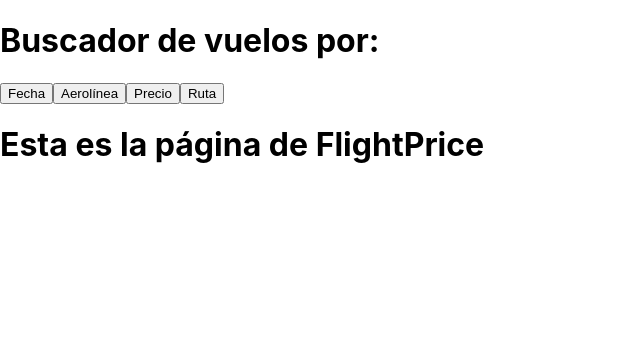
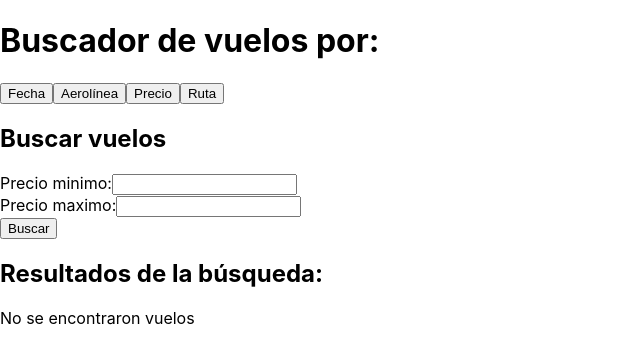
Before and after one commit to FerneyMontoya6/lab-01-arq-software, a React (Create React App) app in the folder vuelo-front/: page / in a window 1280 px wide. Both pictures are taken after a click on the button "Precio". Shown: the top 362 px of the page, without its empty margins (0-640 px from the left). Built offline with nearby package versions, Linux system fonts and the light colour scheme.

Commit message:
Componente price y route listos

```diff
--- a/vuelo-front/src/FlightPrice/FlightPrice.js
+++ b/vuelo-front/src/FlightPrice/FlightPrice.js
@@ -1,11 +1,73 @@
-import React from 'react'
+import React, { useState } from "react";
+import axios from "axios";
 
 function FlightPrice() {
-    return (
-        <div>
-            <h1>Esta es la página de FlightPrice</h1>
-        </div>
-    )
+  const [startPrice, setStartPrice] = useState("");
+  const [endPrice, setEndPrice] = useState("");
+  const [flights, setFlights] = useState([]);
+  const [loading, setLoading] = useState(false);
+
+  const handleSearch = async () => {
+    setLoading(true);
+
+    try {
+      const response = await axios.get(
+        `http://localhost:8080/flights/searchbyprice?startPrice=${startPrice}&endPrice=${endPrice}`
+      );
+
+      setFlights(response.data);
+    } catch (error) {
+      console.log("Error en la carga de datos de vuelo" + error);
+    }
+
+    setLoading(false);
+  };
+
+  return (
+    <>
+      <h2>Buscar vuelos</h2>
+      <div>
+        <label>Precio minimo:</label>
+        <input
+          type="Price"
+          value={startPrice}
+          onChange={(e) => setStartPrice(e.target.value)}
+        ></input>
+      </div>
+      <div>
+        <label>Precio maximo:</label>
+        <input
+          type="Price"
+          value={endPrice}
+          onChange={(e) => setEndPrice(e.target.value)}
+        ></input>
+      </div>
+      <button onClick={handleSearch}>Buscar</button>
+
+      {loading && <p>Cargando...</p>}
+
+      <h2>Resultados de la búsqueda:</h2>
+      {flights.length > 0 ? (
+        <ul>
+          {flights.map((flight, index) => (
+            <li key={index}>
+              {Object.keys(flight).map((key) => (
+                <div key={key}>
+                  {`${key}: ${
+                    typeof flight[key] === "object"
+                      ? JSON.stringify(flight[key])
+                      : flight[key]
+                  }`}
+                </div>
+              ))}
+            </li>
+          ))}
+        </ul>
+      ) : (
+        <p>No se encontraron vuelos</p>
+      )}
+    </>
+  );
 }
 
 export { FlightPrice };
--- a/vuelo-front/src/FlightRoute/FlightRoute.js
+++ b/vuelo-front/src/FlightRoute/FlightRoute.js
@@ -1,11 +1,73 @@
-import React from 'react'
+import React, { useState } from "react";
+import axios from "axios";
 
 function FlightRoute() {
-    return (
-        <div>
-            <h1>Esta es la página de FlightRoute</h1>
-        </div>
-    )
+  const [origin, setOrigin] = useState("");
+  const [destination, setDestination] = useState("");
+  const [flights, setFlights] = useState([]);
+  const [loading, setLoading] = useState(false);
+
+  const handleSearch = async () => {
+    setLoading(true);
+
+    try {
+      const response = await axios.get(
+        `http://localhost:8080/flights/searchbyroute?origin=${origin}&destination=${destination}`
+      );
+
+      setFlights(response.data);
+    } catch (error) {
+      console.log("Error en la carga de datos de vuelo" + error);
+    }
+
+    setLoading(false);
+  };
+
+  return (
+    <>
+      <h2>Buscar vuelos por ruta</h2>
+      <div>
+        <label>Origen:</label>
+        <input
+          type="text"
+          value={origin}
+          onChange={(e) => setOrigin(e.target.value)}
+        />
+      </div>
+      <div>
+        <label>Destino:</label>
+        <input
+          type="text"
+          value={destination}
+          onChange={(e) => setDestination(e.target.value)}
+        />
+      </div>
+      <button onClick={handleSearch}>Buscar</button>
+
+      {loading && <p>Cargando...</p>}
+
+      <h2>Resultados de la búsqueda:</h2>
+      {flights.length > 0 ? (
+        <ul>
+          {flights.map((flight, index) => (
+            <li key={index}>
+              {Object.keys(flight).map((key) => (
+                <div key={key}>
+                  {`${key}: ${
+                    typeof flight[key] === "object"
+                      ? JSON.stringify(flight[key])
+                      : flight[key]
+                  }`}
+                </div>
+              ))}
+            </li>
+          ))}
+        </ul>
+      ) : (
+        <p>No se encontraron vuelos</p>
+      )}
+    </>
+  );
 }
 
 export { FlightRoute };
```
